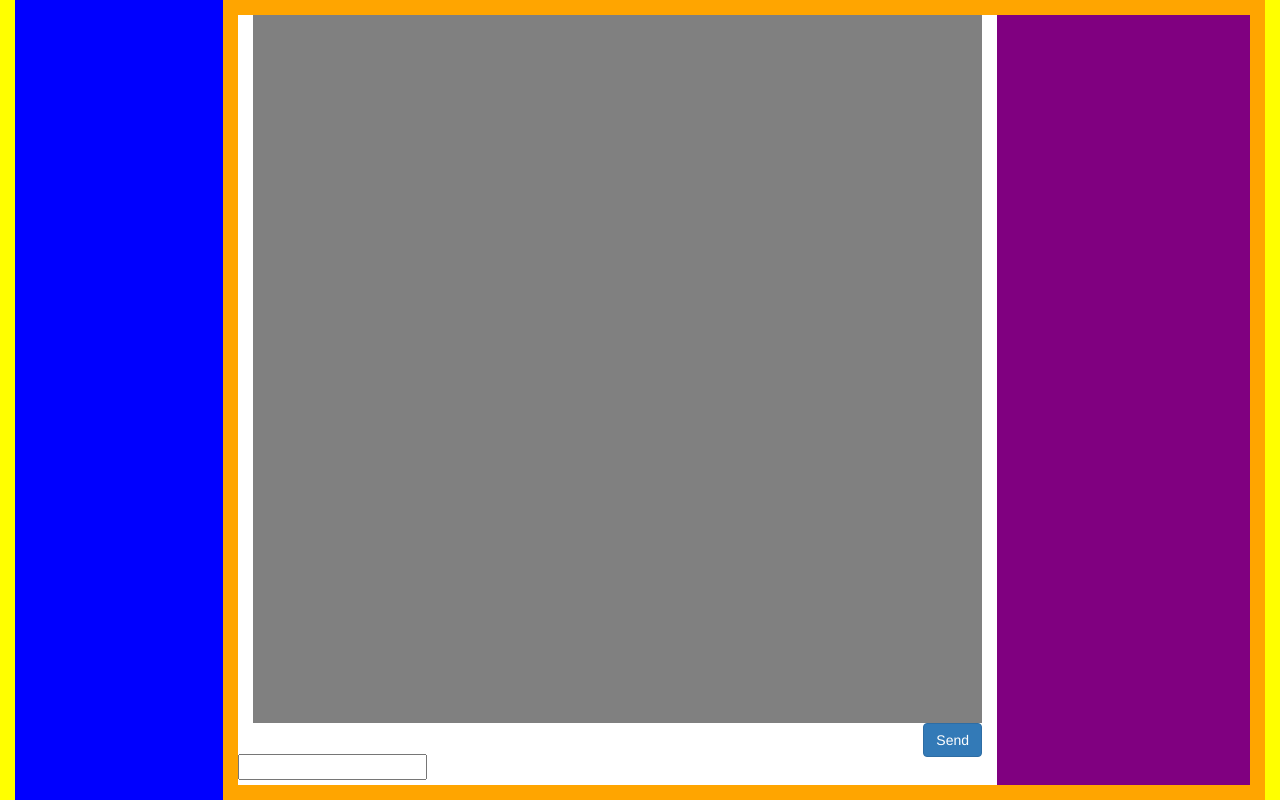
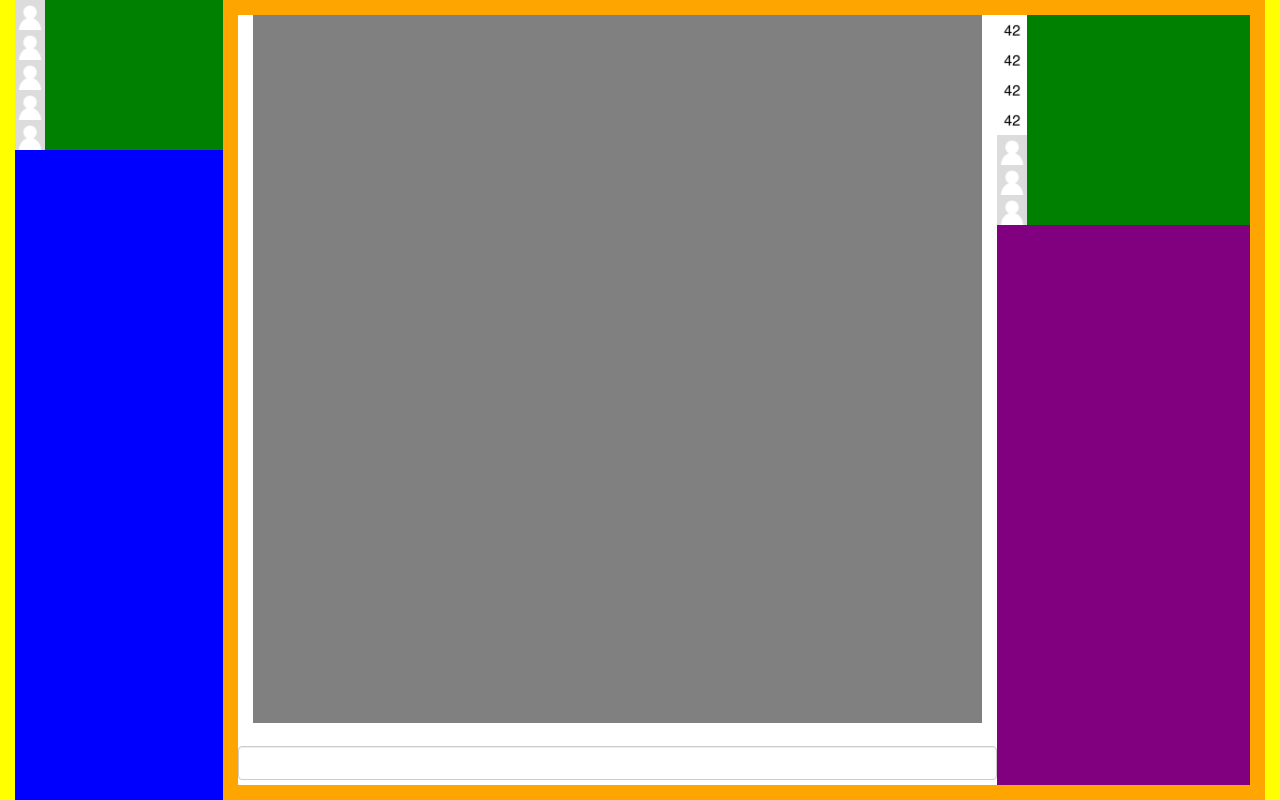
Before and after one commit to mrspeiser/chatui, a plain HTML site: page index.html in a window 1280 px wide. Drawn offline with Linux system fonts and the light colour scheme.

Commit message:
added a few default images reduced number of containers updated styles

```diff
--- a/index.html
+++ b/index.html
@@ -14,19 +14,62 @@
 <body>
 
 <div style="background-color: yellow;" class="container-fluid row margin-0 width100 height100">
-  <div style="background-color: blue;" class="col-md-2 col-sm-1 inline-block height100"></div>
+  <div style="background-color: blue;" class="col-md-2 col-sm-1 inline-block height100 padding-0">
+    <div style="background-color: green; height: 30px;" class="container-fluid padding-0">
+      <img style="height: 100%;" src="css/images/default_img.png">
+    </div>
+        <div style="background-color: green; height: 30px;" class="container-fluid padding-0">
+      <img style="height: 100%;" src="css/images/default_img.png">
+    </div>
+        <div style="background-color: green; height: 30px;" class="container-fluid padding-0">
+      <img style="height: 100%;" src="css/images/default_img.png">
+    </div>
+        <div style="background-color: green; height: 30px;" class="container-fluid padding-0">
+      <img style="height: 100%;" src="css/images/default_img.png">
+    </div>
+        <div style="background-color: green; height: 30px;" class="container-fluid padding-0">
+      <img style="height: 100%;" src="css/images/default_img.png">
+    </div>
+
+  </div>
   <div style="background-color: orange; padding: 15px;" class="col-xs-11 col-md-10 col-sm-11  height100 inline-block">
     <div class="container-fluid row">
         <div style="background-color: white; position: relative;" class="col-md-9 col-sm-9 col-xs-9 height100">
           <div class="width100" style="background-color: grey; height: 92%;">
 
           </div>
-          <div class="" style="">
-            <input style="bottom: 5px; left: 0; display: inline-block;" type="text" name="message" class="positionabsolute">
-            <button style="display: inline-block; float: right;" type="submit" name="submit" class="btn btn-primary">Send</button>
+          <div class="form-group" style="">
+            <input style="bottom: 5px; left: 0;" type="text" name="message" class="positionabsolute form-control">
+
           </div>
         </div>
-        <div style="background-color: purple;" class="col-md-3 col-sm-3 col-xs-3 height100"></div>
+        <div style="background-color: purple;" class="col-md-3 col-sm-3 col-xs-3 height100 padding-0">
+          <div style="background-color: green; height: 30px; " class="container-fluid padding-0">
+            <img style="height: 100%;" src="css/images/default_num.png">
+          </div>
+                    <div style="background-color: green; height: 30px;" class="container-fluid padding-0">
+            <img style="height: 100%;" src="css/images/default_num.png">
+          </div>
+                    <div style="background-color: green; height: 30px; " class="container-fluid padding-0">
+            <img style="height: 100%;" src="css/images/default_num.png">
+          </div>
+                    <div style="background-color: green; height: 30px; " class="container-fluid padding-0">
+            <img style="height: 100%;" src="css/images/default_num.png">
+          </div>
+
+          <div style="background-color: green; height: 30px;" class="container-fluid padding-0">
+      <img style="height: 100%;" src="css/images/default_img.png">
+    </div>
+
+    <div style="background-color: green; height: 30px;" class="container-fluid padding-0">
+      <img style="height: 100%;" src="css/images/default_img.png">
+    </div>
+
+    <div style="background-color: green; height: 30px;" class="container-fluid padding-0">
+      <img style="height: 100%;" src="css/images/default_img.png">
+    </div>
+
+        </div>
     </div>
   </div>
 </div>
```
Also changed, not shown: css/images/default_img.png (added), css/images/default_num.png (added), 1 other file.
